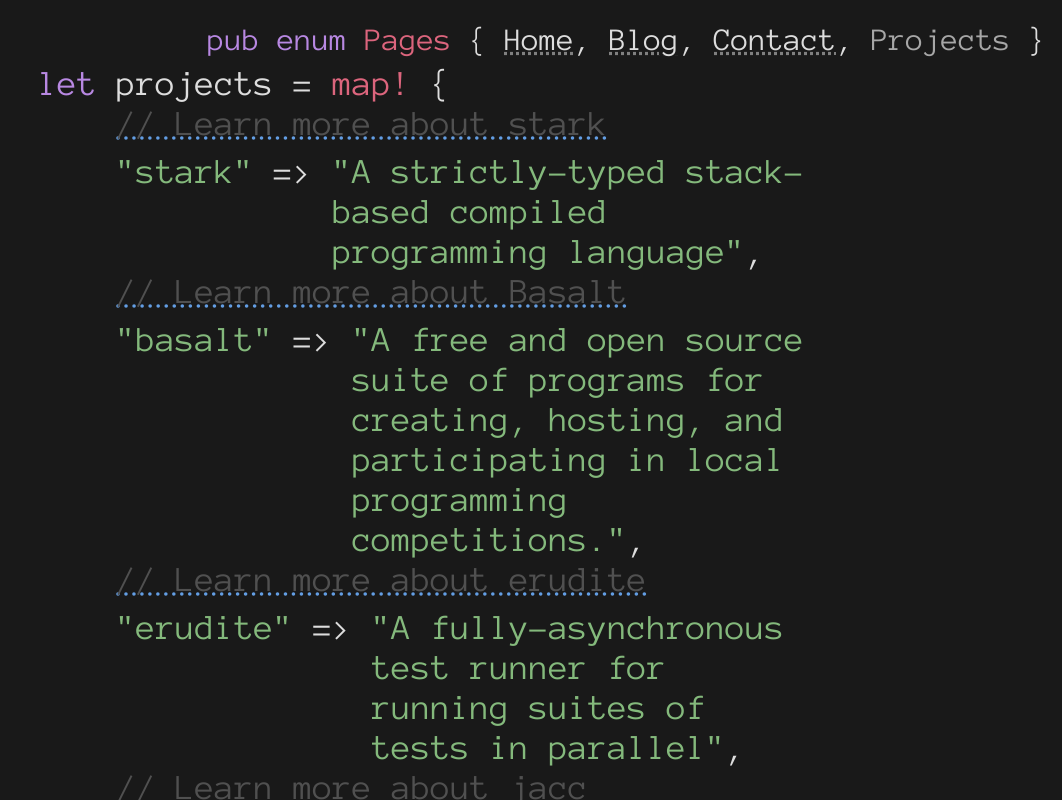
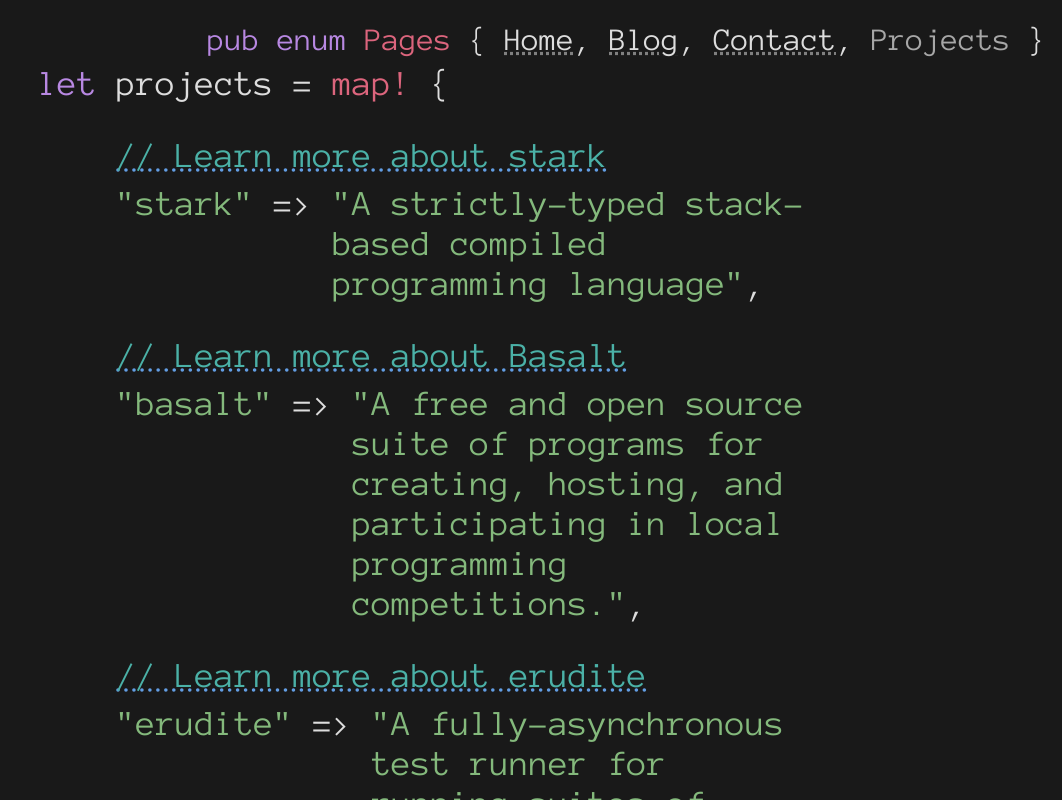
Before and after one commit to funnyboy-roks/personal-website, a SvelteKit app: page /projects in a window 1280 px wide. Shown: the top 800 px of the page, without its empty margins (218-1280 px from the left). Built offline with nearby package versions, Linux system fonts and the light colour scheme.

Commit message:
padding and projects title

```diff
--- a/src/routes/+layout.svelte
+++ b/src/routes/+layout.svelte
@@ -16,7 +16,7 @@
         page.route.id
             ?.replace(/^\//, '')
             .split(/[-_ ]/)
-            .map(x => x[0].toUpperCase() + x.substring(1))
+            .map(x => x.length ? x[0].toUpperCase() + x.substring(1) : '')
     );
 
     const pagesCount = Object.keys(pages).length;
--- a/src/routes/projects/+page.svelte
+++ b/src/routes/projects/+page.svelte
@@ -10,8 +10,8 @@
     <pre class="text-left text-4xl text-wrap w-2/3 mx-auto whitespace-normal">
         <span class="bf">let</span> projects = <span class="b8">map!</span> &lbrace;
         {#each Object.entries(PROJECTS) as [key, project], i (i)}
-            <div class="flex flex-col gap-2">
-                <span>&nbsp;&nbsp;&nbsp;&nbsp;<a href="/projects/{key}"><span class="b4 ">// Learn more about {project.title}</span></a></span>
+            <div class="flex flex-col gap-2 pt-8">
+                <span>&nbsp;&nbsp;&nbsp;&nbsp;<a href="/projects/{key}"><span class="b9">// Learn more about {project.title}</span></a></span>
                 <p class="flex flex-row">
                     <span class="bb">&nbsp;&nbsp;&nbsp;&nbsp;"{key}"</span><span>&nbsp;=&gt;&nbsp;</span><span><span class="bb">"{project.description}"</span>,</span>
                 </p>
--- a/src/routes/projects/[name]/+page.svelte
+++ b/src/routes/projects/[name]/+page.svelte
@@ -79,6 +79,10 @@
     }
 </script>
 
+<svelte:head>
+    <title>funnyboy_roks | {project.title} </title>
+</svelte:head>
+
 <div class="w-screen flex flex-row">
     <pre class="p-4 text-4xl text-left w-1/3 max-w-1/3 whitespace-normal border-r-4 border-b4 mr-8 pr-8">
     <span class="b9">// Other projects</span>
```
